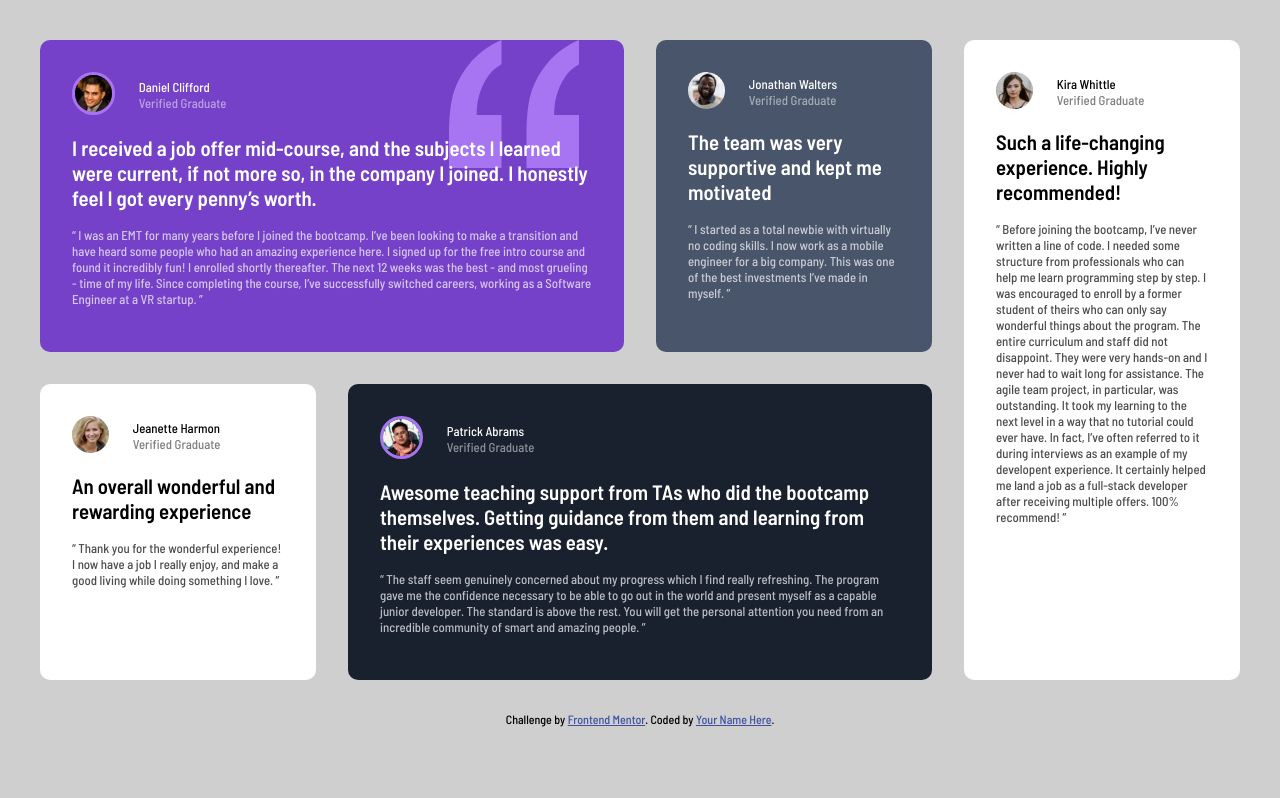
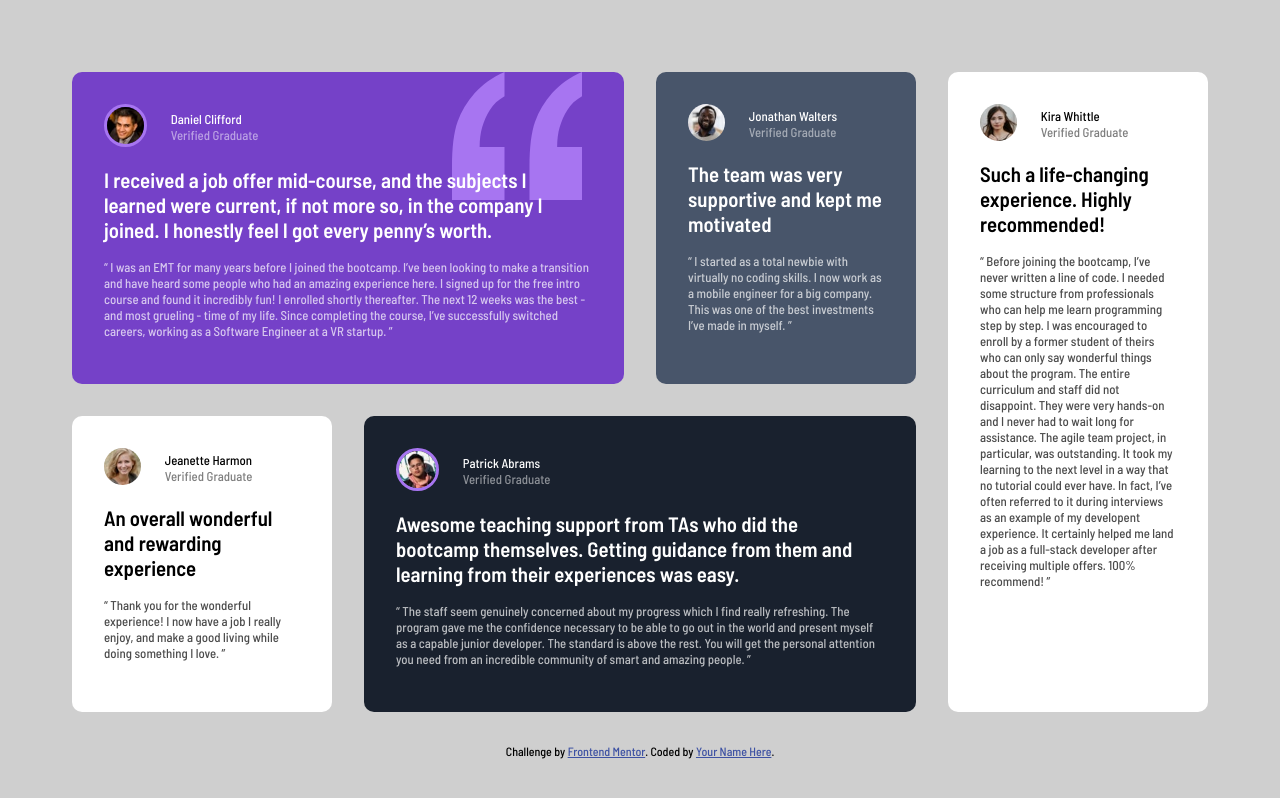
Before and after one commit to LeonteCr/Testimonial-grid, a plain HTML site: page index.html in a window 1280 px wide. Drawn offline with Linux system fonts and the light colour scheme.

Commit message:
:modify max width for article and main

```diff
--- a/style.css
+++ b/style.css
@@ -87,7 +87,7 @@ body {
 }
 
 article {
-    max-width: 600px;
+    max-width: 550px;
     margin: 0 auto;
 }
 
@@ -126,14 +126,20 @@ border: 3px solid #A775F1;
 
 @media (min-width: 900px) {
     body {
-        padding: 2em;
+        padding: 4em;
     }
     .testimon {
         grid-template-columns: repeat(4, 1fr);
         grid-template-rows: repeat(2, 45%);
         grid-template-rows: minmax(45%, max-content);
+        max-width: 1200px;
+        margin: 0 auto;
+    }
 
+    article {
+        max-width: 800px;
     }
+
     .daniel {
         grid-column: 1/3;
         grid-row: 1/2;
```
